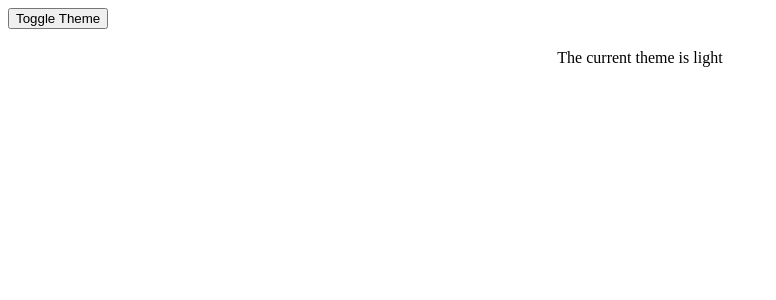
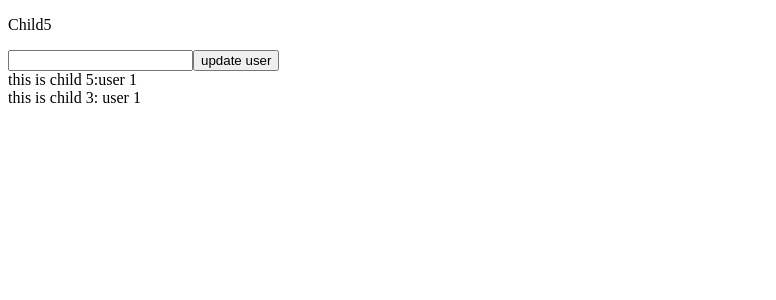
Before and after one commit to zannager/react-vite-batch50, a React (Vite) app: page / in a window 1280 px wide. Shown: the top 300 px of the page, without its empty margins (0-776 px from the left). Built offline with nearby package versions, Linux system fonts and the light colour scheme.

Commit message:
use Context

```diff
--- a/src/App.jsx
+++ b/src/App.jsx
@@ -18,23 +18,32 @@ import './App.css'
 // import Counter from './components/use-reducer/counter'
 // import UpdateUser from './components/use-reducer/update-user'
 import { useState } from 'react';
-import ThemeContext from './components/context-api/ThemeContext'
-import ThemedComponent from './components/context-api/ThemedComponent'
+// import ThemeContext from './components/context-api/ThemeContext'
+// import ThemedComponent from './components/context-api/ThemedComponent'
+
+import Child1 from './components/context-api/Child1';
+import UserContext from './components/context-api/UserContext';
 
 
 function App() {
   // const [name, setName] = useState('test')
+
+  const [user, setUser] = useState('user 1')
+
+  const updateUser = (value) => {
+    setUser(value)
+  }
 
 
   // const printEmail = (email) => {
   //   console.log("email", email)
   // }
 
-  const [theme, setTheme] = useState('light');
+  // const [theme, setTheme] = useState('light');
 
-  const toggleTheme = () => {
-    setTheme((prevTheme) => (prevTheme === 'light' ? 'dark' : 'light'));
-  };
+  // const toggleTheme = () => {
+  //   setTheme((prevTheme) => (prevTheme === 'light' ? 'dark' : 'light'));
+  // };
 
   return (
     <>
@@ -52,12 +61,17 @@ function App() {
 
       {/* <ComponentWithUseEffect /> */}
 
-      <ThemeContext.Provider value={{ theme, toggleTheme }}>
+      {/* <ThemeContext.Provider value={{ theme, toggleTheme }}>
         <div>
           <button onClick={toggleTheme}>Toggle Theme</button>
           <ThemedComponent />
         </div>
-      </ThemeContext.Provider>
+      </ThemeContext.Provider> */}
+
+      <UserContext.Provider value={{user, updateUser}}>
+        <Child1 />
+      </UserContext.Provider>
+
     </>
   )
 }
--- /dev/null
+++ b/src/components/context-api/Child1.jsx
@@ -0,0 +1,9 @@
+
+import Child2 from "./Child2"
+export default function Child1() {
+  return (
+    <div>
+        <Child2 />
+    </div>
+  )
+}
--- /dev/null
+++ b/src/components/context-api/Child2.jsx
@@ -0,0 +1,9 @@
+import Child3 from "./Child3"
+
+export default function Child2() {
+  return (
+    <div>
+      <Child3 />
+    </div>
+  )
+}
--- /dev/null
+++ b/src/components/context-api/Child3.jsx
@@ -0,0 +1,14 @@
+import Child4 from "./Child4"
+import UserContext from "./UserContext"
+import { useContext } from "react"
+
+export default function Child3() {
+
+  const {user} = useContext(UserContext)
+  return (
+    <div>
+      <Child4 />
+      <div>this is child 3: {user}</div>
+    </div>
+  )
+}
--- /dev/null
+++ b/src/components/context-api/Child4.jsx
@@ -0,0 +1,9 @@
+import Child5 from "./Child5"
+
+export default function Child4() {
+  return (
+    <div>
+      <Child5 />
+    </div>
+  )
+}
--- /dev/null
+++ b/src/components/context-api/Child5.jsx
@@ -0,0 +1,19 @@
+import UserContext from "./UserContext"
+import { useContext, useState } from "react"
+
+export default function Child5() {
+  const {user, updateUser} = useContext(UserContext)
+  const [newUser, setNewUser] = useState('')
+
+  return (
+    <div>
+      <p>Child5</p>
+      <input type="text" value={newUser} onChange={e=>setNewUser(e.target.value)}/>
+      <button onClick={()=>{updateUser(newUser)}}>update user</button>
+      <div>
+        this is child 5:
+         {user}
+      </div>
+    </div>
+  )
+}
--- /dev/null
+++ b/src/components/context-api/UserContext.jsx
@@ -0,0 +1,6 @@
+// ThemeContext.js
+import React from 'react';
+
+const UserContext = React.createContext();
+
+export default UserContext;
```
